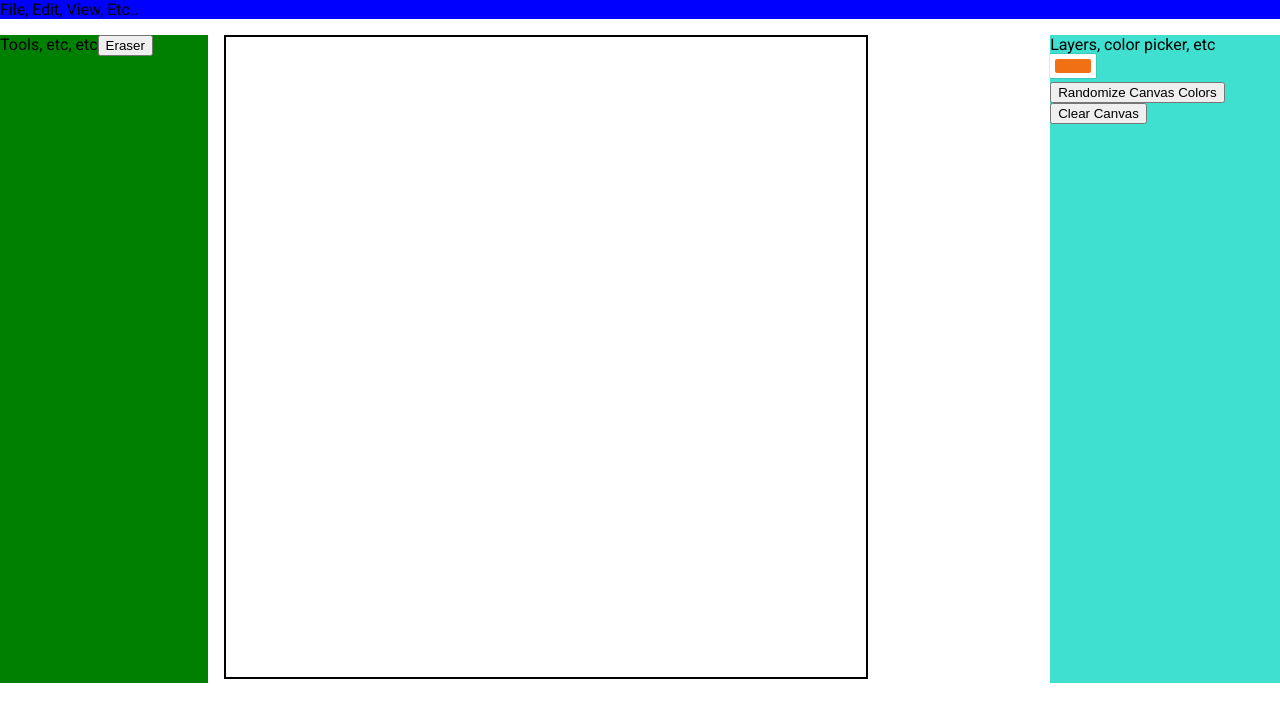
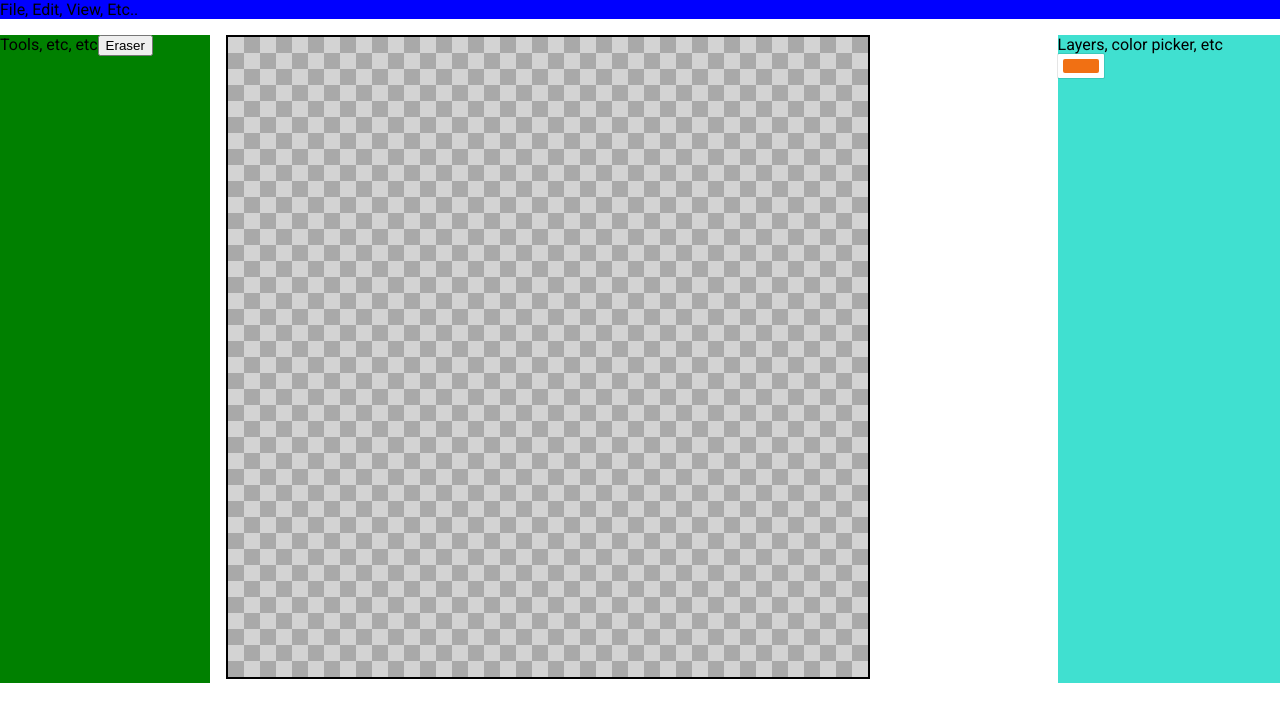
Before and after one commit to NLincoln/drawsnell, a React (Create React App) app: page / in a window 1280 px wide. Shown: the top 722 px of the page. Built offline with nearby package versions, Linux system fonts and the light colour scheme.

Commit message:
Making progress with layers

```diff
--- a/src/App.js
+++ b/src/App.js
@@ -3,8 +3,8 @@ import Canvas from "./Canvas";
 import NavBar from "./NavBar";
 import ToolChest from "./Toolchest";
 import RightPanel from "./RightPanel";
+import composition from "./layers";
 import { TOOLS } from "./tools";
-import composition from "./layers";
 
 import styled from "@emotion/styled";
 
@@ -22,7 +22,19 @@ const GridArea = styled.div`
 
 export default function App() {
 
-  let aComp = new composition(40, 40);
+  //////////////////////////
+  // testing compositions //
+  let aComp = new composition(40, 40, 255, 255, 255, 1.0); // used as the alpha background
+  aComp.addLayer(255, 255, 255, 0); // empty layer
+  aComp.layers[1].opacity = 1.0; // set to 75% opacity
+  // end testing compositions //
+  //////////////////////////////
+
+  let [oneTimeEvent, changeOneTimeEvent] = useState("redrawCanvas"); // used for events that require a complete redraw of the canvas (such as swapping layer order)
+  // let [oneTimeEvent, changeOneTimeEvent] = useState(null); // used for events that require a complete redraw of the canvas (such as swapping layer order)
+
+  // changeOneTimeEvent("redrawCanvas")
+
   let [mainComp, changeMainComp] = React.useState(aComp);
 
   let [currentTool, setCurrentTool] = React.useState(TOOLS.draw);
@@ -48,32 +60,25 @@ export default function App() {
     a: "1"
   });
 
-  // testing testing 123
-  // let [oneTimeEvent, oneTimeEventFunc] = useState(true);
-  let [oneTimeEvent, changeOneTimeEvent] = useState(null);
-  function randomizeColors()
-  {
-    changeOneTimeEvent("randomizeColors");
-  }
-  function clearCanvas()
-  {
-    changeOneTimeEvent("clearCanvas");
-  }
-
   return (
     <Grid>
       <GridArea area={"navbar"}>
         <NavBar />
       </GridArea>
       <GridArea area={"canvas"}>
+        {/* <Canvas drawColor={color} currentTool={currentTool} mainComp={mainComp}/> */}
         <Canvas drawColor={color} currentTool={currentTool} mainComp={mainComp} oneTimeEvent={oneTimeEvent} changeOneTimeEvent={changeOneTimeEvent}/>
       </GridArea>
       <GridArea area={"toolchest"}>
         <ToolChest currentTool={currentTool} onToolChange={onToolChange} />
       </GridArea>
       <GridArea area={"right-panel"}>
-        <RightPanel color={color} onColorChange={setColor} randomizeColors={randomizeColors} clearCanvas={clearCanvas}/>
+        <RightPanel color={color} onColorChange={setColor}/>
       </GridArea>
+
+      {/* <GridArea area={"colorpicker"}>
+        <ColorPicker color={color} onColorChange={setColor} />
+      </GridArea> */}
     </Grid>
   );
 }
--- a/src/Canvas.js
+++ b/src/Canvas.js
@@ -8,9 +8,9 @@ const TILE_SIZE = 16; // each "fake" pixel is 64x64 real pixels
 
 /* We can move these functions to another file if necessary */
 ///////////////////////////////////////////////////////////////////////////////////////////
-// function getcolor(R, G, B, A) {
-//   return "rgba(" + R + ", " + G + ", " + B + ", " + A + ")";
-// }
+function getcolor(R, G, B, A) {
+  return "rgb(" + R + ", " + G + ", " + B + ", " + A + ")";
+}
 ///////////////////////////////////////////////////////////////////////////////////////////
 
 /**
@@ -47,7 +47,28 @@ function getPixelCoordsInCanvas({ x, y }) {
   };
 }
 
-function drawOnCanvas(event, prevEvent, canvas, currentTool) {
+function drawColorOnCanvasThenRestore(context, { x, y }, color) {
+  let oldColor = context.fillStyle;
+  context.fillStyle = color;
+  context.fillRect(x, y, 1, 1);
+  context.fillStyle = oldColor;
+}
+
+// this updates the values of layers but does not redraw the canvas!
+function updateLayerAtCoordWithColor(mainComp, x, y, r, g, b, a)
+{
+  if(x >= 0 && x < CANVAS_SIZE_X && y >= 0 && y < CANVAS_SIZE_Y)
+  {
+    // need to get the actual color somehow!
+    mainComp.layers[1].pixelData[x][y].r = r;
+    mainComp.layers[1].pixelData[x][y].g = g;
+    mainComp.layers[1].pixelData[x][y].b = b;
+    mainComp.layers[1].pixelData[x][y].a = a;
+  }
+}
+
+function drawOnCanvas(event, prevEvent, canvas, tool, mainComp, drawColor) {
+  // window.alert(mainComp.layers[0].pixelData[0][0].r);
   let position = getPositionOfEventOnElement(event);
   position = getPixelCoordsInCanvas(position);
   let ctx = canvas.getContext("2d");
@@ -57,77 +78,166 @@ function drawOnCanvas(event, prevEvent, canvas, currentTool) {
 
     let pointsToFill = bresenham(prevPosition, position);
     for (let point of pointsToFill) {
-      if (currentTool === TOOLS.draw) {
-        ctx.fillRect(point.x, point.y, 1, 1);
-      } else if (currentTool === TOOLS.erase) {
-        ctx.clearRect(point.x, point.y, 1, 1);
+      if (tool === TOOLS.erase) {
+        updateLayerAtCoordWithColor(mainComp, point.x, point.y, 255, 255, 255, 0);
+      } else if (tool === TOOLS.draw) {
+        updateLayerAtCoordWithColor(mainComp, point.x, point.y, drawColor.r, drawColor.g, drawColor.b, drawColor.a);
       }
     }
+  }
+  else
+  { // what is this doing?
+    // if (tool === TOOLS.erase) {
+    //   drawColorOnCanvasThenRestore(
+    //     ctx,
+    //     position,
+    //     getBackgroundColorForPixel(position)
+    //   );
+    // } else if (tool === TOOLS.draw) {
+    //   ctx.fillRect(position.x, position.y, 1, 1);
+    // }
+  }
+}
+
+function usePseudoCanvas() {
+  let realCanvasRef = useRef(null);
+  let fakeCanvasRef = useRef(null);
+
+  return {
+    ref: realCanvasRef,
+    fakeRef: fakeCanvasRef,
+
+    real() {
+      return realCanvasRef.current;
+    },
+    fake() {
+      return fakeCanvasRef.current;
+    },
+
+    /**
+     * Draw on both canvases using the mouse events
+     * @param {MouseEvent} event
+     * @param {MouseEvent} prevEvent
+     */
+    drawEvent(event, prevEvent, tool, mainComp, drawColor) {
+      this.interact(canvas => drawOnCanvas(event, prevEvent, canvas, tool, mainComp, drawColor));
+      this.compositeLayersForAllPixels(mainComp); // actually make all the changes to the layer visible
+    },
+
+    /**
+     * Draws the color of a single pixel on the canvas
+     */
+    draw({ x, y }) {
+      this.interact(canvas => {
+        let ctx = canvas.getContext("2d");
+        ctx.fillRect(x, y, 1, 1);
+      });
+    },
+
+    /**
+     * Sets the color of both canvases
+     * @param {string} color
+     */
+    setColor(color) {
+      this.interact(canvas => {
+        let ctx = canvas.getContext("2d");
+        ctx.fillStyle = color;
+      });
+    },
+
+    /* Fills the canvas with the current contents of the layer structure */
+    compositeLayersForAllPixels(mainComp)
+    {
+      // window.alert("called composite all layers!");
+      this.interact(canvas => {
+        let ctx = canvas.getContext("2d");
+        let oldColor = ctx.fillStyle;
+        // window.alert(mainComp.layers[0].pixelData[0][0].r);
+        let myLayer = mainComp.getComposite();
+        for (let yy = 0; yy < CANVAS_SIZE_Y; ++yy)
+        {
+          for (let xx = 0; xx < CANVAS_SIZE_X; ++xx)
+          {
+            let rr = myLayer.pixelData[xx][yy].r;
+            let gg = myLayer.pixelData[xx][yy].g;
+            let bb = myLayer.pixelData[xx][yy].b;
+            let aa = myLayer.pixelData[xx][yy].a;
+            // ctx.fillStyle = getBackgroundColorForPixel({ xx, yy });
+            ctx.fillStyle = `rgba(${rr}, ${gg}, ${bb}, ${aa})`;
+            ctx.fillRect(xx, yy, 1, 1);
+          }
+        }
+        ctx.fillStyle = oldColor;
+      });
+    },
+
+    /**
+     * Interact with both canvases imperatively. You must provide a
+     * callback that can handle both the fake canvas and the real one.
+     *
+     * This is a fairly low-level api.
+     */
+    interact(cb) {
+      cb(realCanvasRef.current);
+      cb(fakeCanvasRef.current);
+    }
+  };
+}
+
+/**
+ * Our canvas should have a transparent background. This function
+ * will return what the background color should be for a given
+ * pixel on the canvas.
+ */
+function getBackgroundColorForPixel({ x, y }) {
+  let COLOR_A = "lightgrey";
+  let COLOR_B = "darkgrey";
+  let xIsOdd = x % 2 == 1;
+  let yIsOdd = y % 2 == 1;
+  if (xIsOdd) {
+    if (yIsOdd) {
+      return COLOR_A;
+    } else {
+      return COLOR_B;
+    }
   } else {
-    if (currentTool === TOOLS.draw) {
-      // Draw
-      ctx.fillRect(position.x, position.y, 1, 1);
-    } else if (currentTool === TOOLS.erase) {
-      // Erase
-      ctx.clearRect(position.x, position.y, 1, 1);
+    if (yIsOdd) {
+      return COLOR_B;
+    } else {
+      return COLOR_A;
     }
   }
 }
 
-///////////////////////////////////
-// One Time Only Event Functions //
-///////////////////////////////////
-function getRandomIntInclusive(min, max)
-{
-  min = Math.ceil(min);
-  max = Math.floor(max);
-  return Math.floor(Math.random() * (max - min + 1)) + min;
-}
-
-function setRandColor(canvas)
-{
-  let ctx = canvas.getContext("2d");
-  let xx = 0;
-  let yy = 0;
-  for(xx = 0; xx < CANVAS_SIZE_X; xx++)
-  {
-    for(yy = 0; yy < CANVAS_SIZE_Y; yy++)
-    {
-      let rr = getRandomIntInclusive(0, 255);
-      let gg = getRandomIntInclusive(0, 255);
-      let bb = getRandomIntInclusive(0, 255);
-      ctx.fillStyle = `rgb(${rr}, ${gg}, ${bb})`;
-      ctx.fillRect(xx, yy, 1, 1);
+function getBackgroundColorForPixelRGBA({ x, y }) {
+  let COLOR_A = [211, 211, 211, 1.0];
+  let COLOR_B = [169, 169, 169, 1.0];
+  let xIsOdd = x % 2 == 1;
+  let yIsOdd = y % 2 == 1;
+  if (xIsOdd) {
+    if (yIsOdd) {
+      return COLOR_A;
+    } else {
+      return COLOR_B;
+    }
+  } else {
+    if (yIsOdd) {
+      return COLOR_B;
+    } else {
+      // window.alert("a")
+      return COLOR_A;
     }
   }
 }
 
-function clearCanvas(canvas)
-{
-  let ctx = canvas.getContext("2d");
-  let xx = 0;
-  let yy = 0;
-  for(xx = 0; xx < CANVAS_SIZE_X; xx++)
-  {
-    for(yy = 0; yy < CANVAS_SIZE_Y; yy++)
-    {
-      ctx.fillStyle = `rgba(${255}, ${255}, ${255}, ${1.0})`;
-      ctx.fillRect(xx, yy, 1, 1);
-    }
-  }
-}
-///////////////////////////////////////
-// End One Time Only Event Functions //
-///////////////////////////////////////
+export default function Canvas(props) {
+  let canvas = usePseudoCanvas();
 
-export default function Canvas(props) {
-
-  let canvasRef = useRef(null);
   let previousMouseEvent = useRef(null);
   let [isDragging, setIsDragging] = useState(false);
 
   const handleMouseDown = event => {
-    drawOnCanvas(event, null, canvasRef.current);
+    canvas.drawEvent(event, null, props.currentTool, props.mainComp, props.drawColor);
     setIsDragging(true);
     event.persist();
     previousMouseEvent.current = event;
@@ -138,58 +248,70 @@ export default function Canvas(props) {
   };
   const handleMouseMove = event => {
     if (isDragging) {
-      drawOnCanvas(
-        event,
-        previousMouseEvent.current,
-        canvasRef.current,
-        props.currentTool
-      );
+      canvas.drawEvent(event, previousMouseEvent.current, props.currentTool, props.mainComp, props.drawColor);
       event.persist();
       previousMouseEvent.current = event;
     }
   };
 
-  //// code for one-time only events ////
-  if(props.changeOneTimeEvent != null)
-  {
-    let { drawColor } = props;
-    if(props.oneTimeEvent == "randomizeColors")
-    {
-      setRandColor(canvasRef.current);
-      canvasRef.current.getContext("2d").fillStyle = `rgba(${drawColor.r},${drawColor.g}, ${drawColor.b}, ${drawColor.a})`;
-      // props.changeOneTimeEvent(null);
-    }
-    else if(props.oneTimeEvent == "clearCanvas")
-    {
-      // window.alert("clearCanvas");
-      clearCanvas(canvasRef.current);
-      canvasRef.current.getContext("2d").fillStyle = `rgba(${drawColor.r},${drawColor.g}, ${drawColor.b}, ${drawColor.a})`;
-    }
-    props.changeOneTimeEvent(null);
-  }
+  useEffect(() => {
+    canvas.interact(canvas => {
+      let ctx = canvas.getContext("2d");
+      ctx.scale(TILE_SIZE, TILE_SIZE);
+    });
+  }, []);
+
+  ///////////////////////////////////////////
+  //// code for one-time only events ////////
+  ///////////////////////////////////////////
+  // useEffect(() => {
+  //   canvas.compositeLayersForAllPixels(props.mainComp);
+  // }, []);
+  ///////////////////////////////////////////
   //// end code for one-time only events ////
+  ///////////////////////////////////////////
 
   useEffect(() => {
-    let ctx = canvasRef.current.getContext("2d");
-    ctx.scale(TILE_SIZE, TILE_SIZE);
-    ctx.fillStyle = props.drawColor; // color you're drawing with
+    let { drawColor } = props;
+    canvas.setColor(`rgba(${drawColor.r},${drawColor.g}, ${drawColor.b}, ${drawColor.a})`);
+  }, [props.drawColor]);
+
+  // draw the transparency grid on the background (at layer index 0)
+  useEffect(() => {
+    let ctx = canvas.real().getContext("2d");
+    let oldColor = ctx.fillStyle;
+    for (let y = 0; y < CANVAS_SIZE_Y; ++y) {
+      for (let x = 0; x < CANVAS_SIZE_X; ++x) {
+        let gg = getBackgroundColorForPixelRGBA({x, y});
+        props.mainComp.layers[0].pixelData[x][y].r = gg[0];
+        props.mainComp.layers[0].pixelData[x][y].g = gg[1];
+        props.mainComp.layers[0].pixelData[x][y].b = gg[2];
+        props.mainComp.layers[0].pixelData[x][y].a = gg[3];
+      }
+    }
+    canvas.compositeLayersForAllPixels(props.mainComp);
+    ctx.fillStyle = oldColor;
   }, []);
-
-  useEffect(() => {
-    let ctx = canvasRef.current.getContext("2d");
-    let { drawColor } = props;
-    ctx.fillStyle = `rgba(${drawColor.r},${drawColor.g}, ${drawColor.b}, ${drawColor.a})`; // ctx.fillStyle = `rgb(${drawColor.r},${drawColor.g}, ${drawColor.b})`;
-  }, [props.drawColor]);
 
   return (
     <>
       <div>
+        <canvas id={"hidden-canvas"} hidden={true} ref={canvas.fakeRef} />
+        <canvas
+          hidden={true}
+          id={"hidden-canvas"}
+          style={{ border: "2px solid black" }}
+          width={String(CANVAS_SIZE_X * TILE_SIZE)}
+          height={String(CANVAS_SIZE_Y * TILE_SIZE)}
+          ref={canvas.fakeRef}
+        />
+
         <canvas
           id={"canvas"}
           style={{ border: "2px solid black" }}
           width={String(CANVAS_SIZE_X * TILE_SIZE)}
           height={String(CANVAS_SIZE_Y * TILE_SIZE)}
-          ref={canvasRef}
+          ref={canvas.ref}
           onMouseDown={handleMouseDown}
           onMouseMove={handleMouseMove}
           onMouseUp={handleMouseUp}
--- a/src/RightPanel.js
+++ b/src/RightPanel.js
@@ -1,7 +1,6 @@
 import React from "react";
 import styled from "@emotion/styled";
 import ColorPicker from "./ColorPicker";
-// import {TOOLS} from './tools';
 
 const PanelWrapper = styled.div`
   /* This color is only to help indicate the boundaries of this component on the page. Feel free to remove */
@@ -13,12 +12,5 @@ const PanelWrapper = styled.div`
 export default function RightPanel(props) {
   return <PanelWrapper>Layers, color picker, etc
     <ColorPicker color={props.color} onColorChange={props.onColorChange} />
-    <button onClick={(e) => props.randomizeColors()}>
-      Randomize Canvas Colors
-    </button>
-    <br />
-    <button onClick={(e) => props.clearCanvas()}>
-      Clear Canvas
-    </button>
   </PanelWrapper>;
 }
```
Also changed, not shown: src/layers.js (+8 -6 lines), 1 other file (tests, documents, lock files or other folders).
